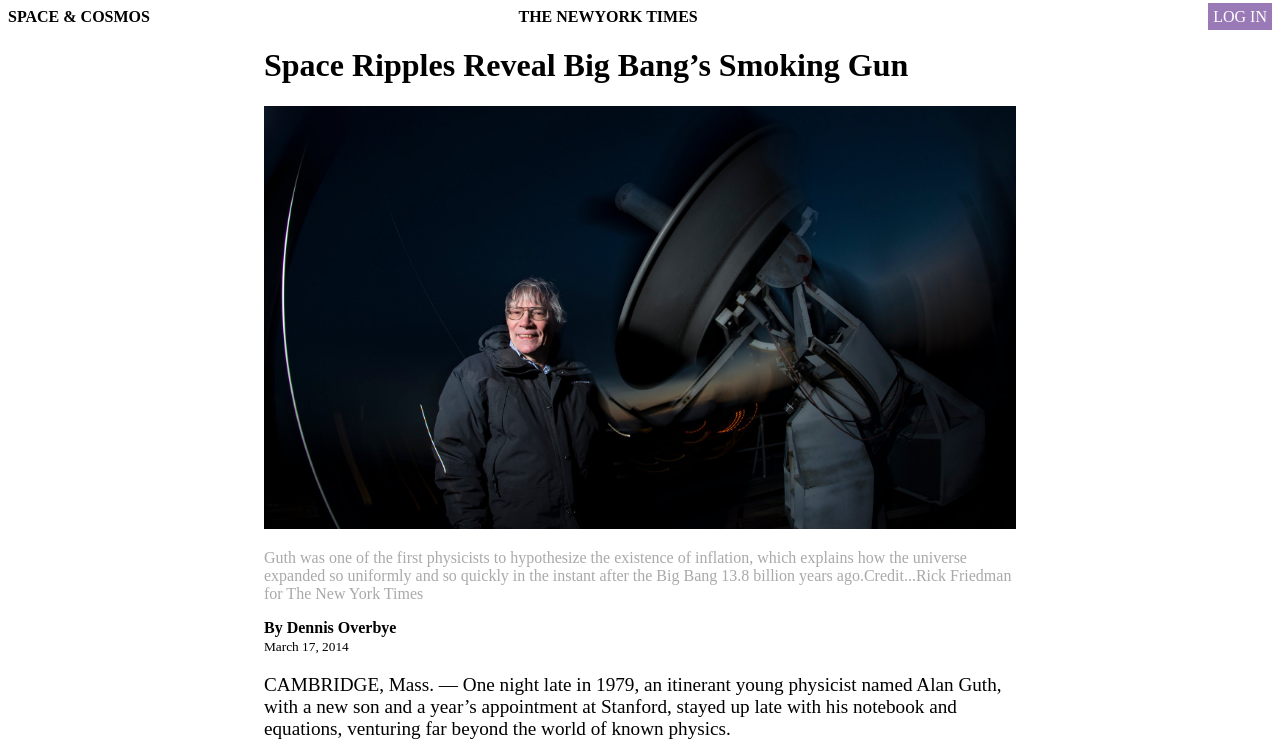
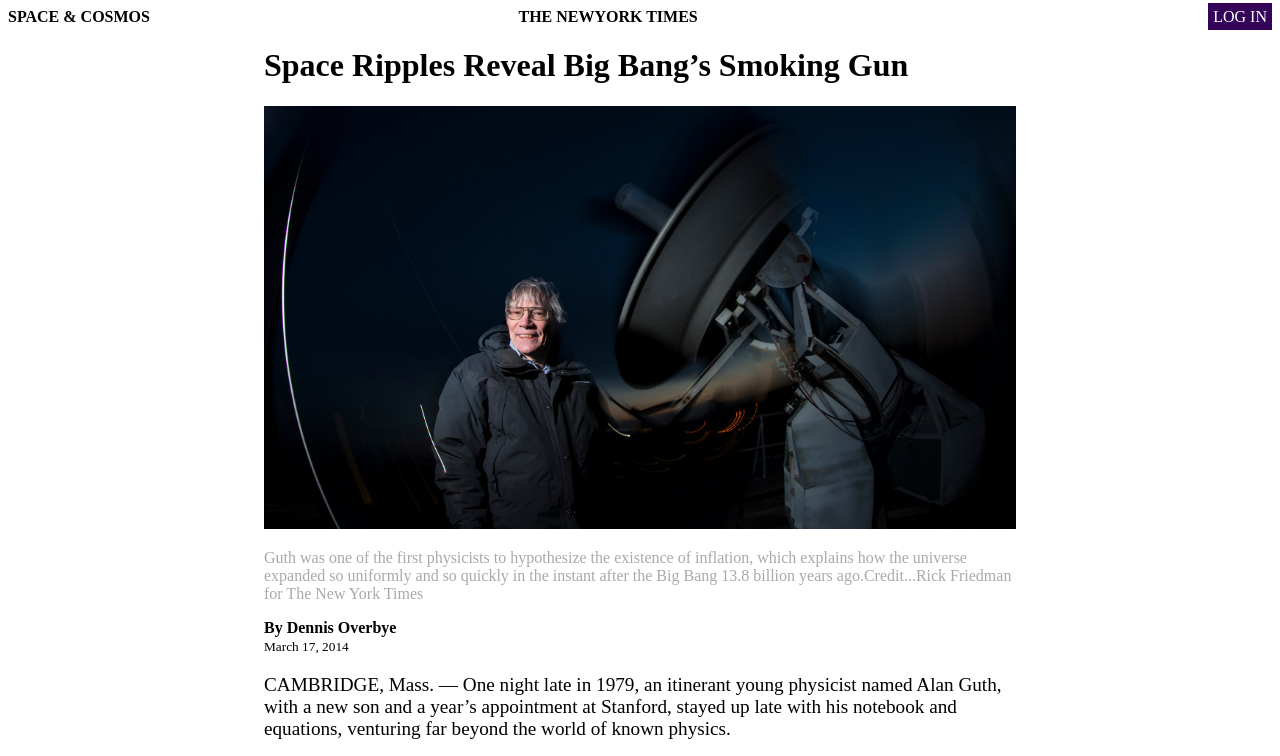
Before and after one commit to Ademola101/Newyork-times, a plain HTML site: page index.html in a window 1280 px wide. Shown: the top 756 px of the page. Drawn offline with Linux system fonts and the light colour scheme; a web font is replaced by a local one.

Commit message:
readme undated

```diff
--- a/style.css
+++ b/style.css
@@ -28,7 +28,7 @@ article{
     font-family: "Benne";
 }
 .login{
-    text-decoration: none; color:white;background-color: rgb(153, 122, 182);
+    text-decoration: none; color:white;background-color: rgb(51, 4, 88);
     padding: 5px;
 
 
```
Also changed, not shown: 1 other file.
